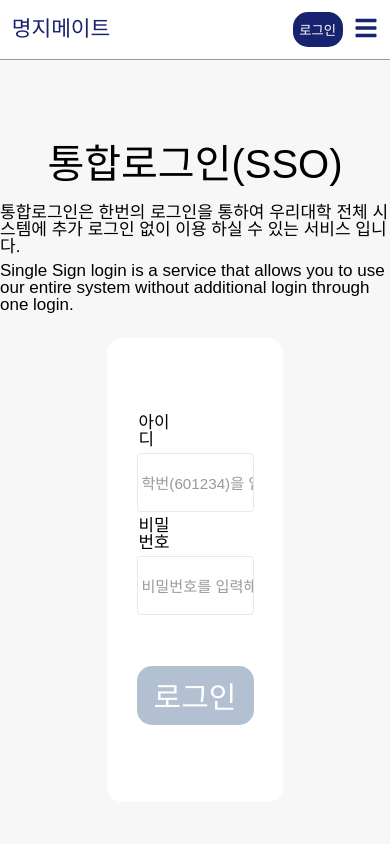
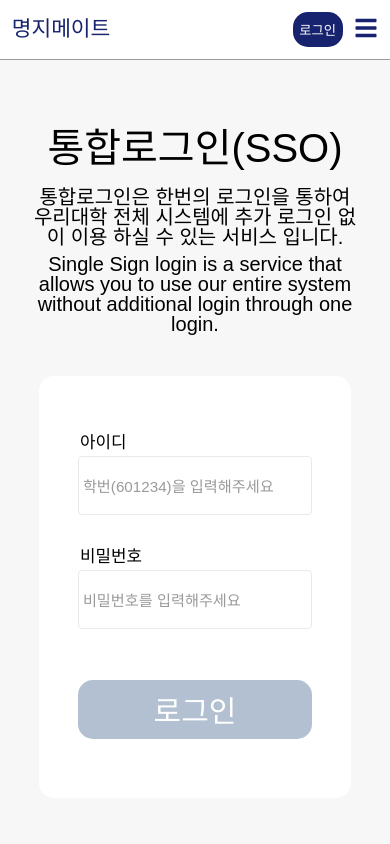
Before and after one commit to jogpfls/myongji_roomMate, a React (Create React App) app: page /auth/login in a window 390 px wide. Shown: the top 844 px of the page. Built offline with nearby package versions, Linux system fonts and the light colour scheme; no server answers; a web font is replaced by a local one.

Commit message:
feat: 로그인 모바일 반응형 구현

```diff
--- a/src/pages/Login.js
+++ b/src/pages/Login.js
@@ -69,16 +69,27 @@ const TitleBox = styled.div`
   align-items: center;
   gap: 0.8vh;
   margin-top: 10vh;
+
+  @media screen and (max-width: ${({theme})=>theme.breakpoints.mobile}){
+    width: 85vw;
+    margin-top: 8vh;
+  }
 `;
 
 const LoginText = styled.p`
   ${({theme})=>theme.fonts.title}
   font-size: 40px;
   margin-bottom: 1.5vh;
+  white-space: nowrap;
 `;
 
 const IntegrationText = styled.p`
   font-size: 17px;
+
+  @media screen and (max-width: ${({theme})=>theme.breakpoints.mobile}){
+    font-size: 20px;
+    text-align: center;
+  }
 `;
 
 const LoginBox = styled.div`
@@ -92,6 +103,12 @@ const LoginBox = styled.div`
   flex-direction: column;
   gap: 6vh;
   margin-top: 3vh;
+
+  @media screen and (max-width: ${({theme})=>theme.breakpoints.mobile}){
+    width: 80vw;
+    height: 50vh;
+    margin-top: 5vh;
+  }
 `;
 
 const AllFilledBox = styled.div`
@@ -99,6 +116,11 @@ const AllFilledBox = styled.div`
   flex-direction: column;
   width: 30vw;
   gap: 1.5vw;
+
+  @media screen and (max-width: ${({theme})=>theme.breakpoints.mobile}){
+    width: 60vw;
+    gap: 4vh;
+  }
 `;
 
 const FilledBox = styled.div`
@@ -124,6 +146,10 @@ const InputFilled = styled.input`
     ${({theme})=>theme.fonts.default};
     font-size: 1.8vh;
   }
+
+  @media screen and (max-width: ${({theme})=>theme.breakpoints.mobile}){
+    width: 60vw;
+  }
 `;
 
 const Text = styled.div`
@@ -132,6 +158,10 @@ const Text = styled.div`
   width: 10vw;
   padding-left: 0.5vw;
   margin-bottom: 0.5vh;
+
+  @media screen and (max-width: ${({theme})=>theme.breakpoints.mobile}){
+    width: auto;
+  }
 `;
 
 const LoginButton = styled.button`
@@ -148,6 +178,10 @@ const LoginButton = styled.button`
   &:hover{
     background-color: ${({theme, status})=>status === 'none' ? 'none' : theme.colors.deepBlue};
   }
+
+  @media screen and (max-width: ${({theme})=>theme.breakpoints.mobile}){
+    width: 60vw;
+  }
 `;
 
 export default Login;
```
